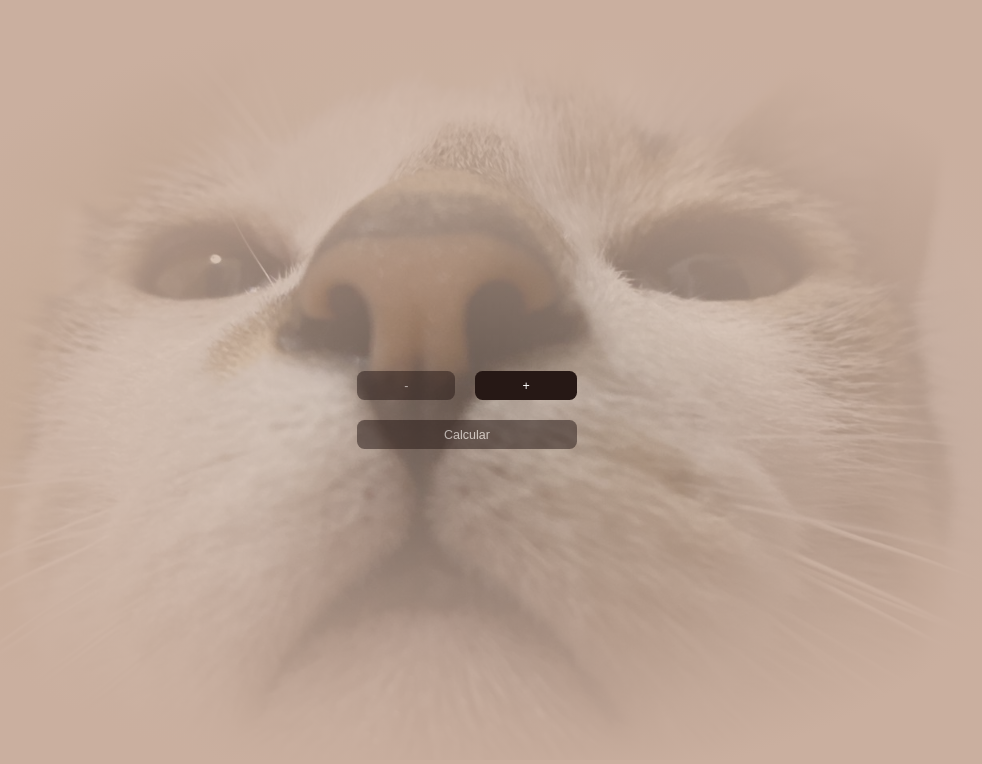
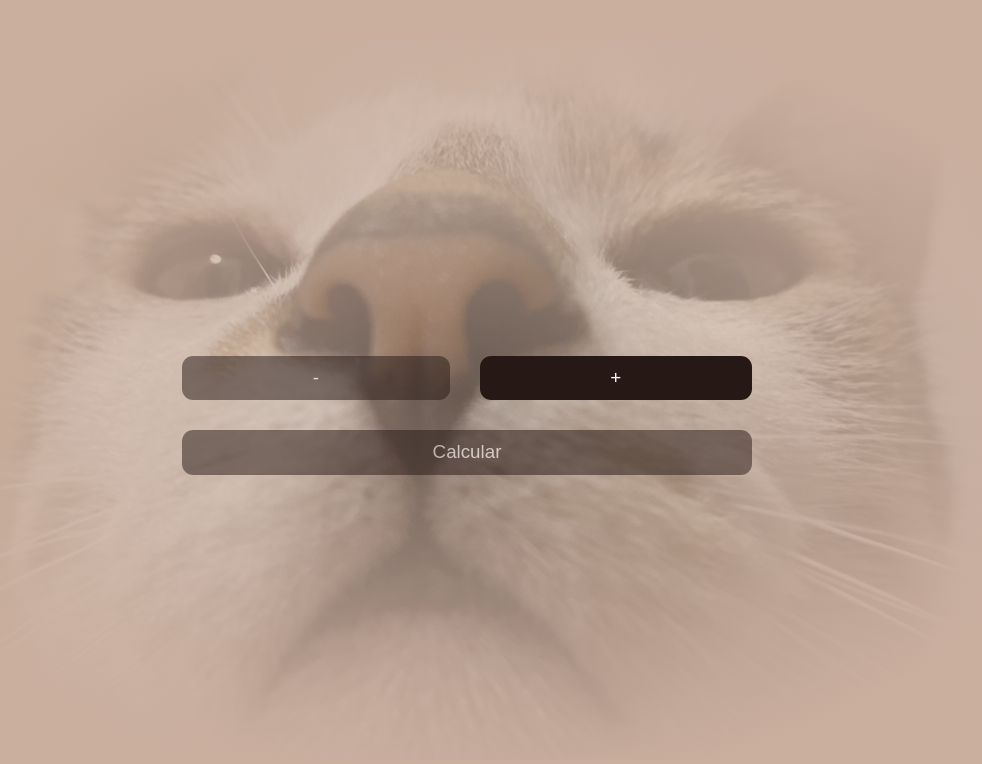
Before and after one commit to jcouth/lele-calculadora-pf, a React (Create React App) app: page / in a window 1280 px wide. Shown: the top 764 px of the page, without its empty margins (173-1155 px from the left). Built offline with nearby package versions, Linux system fonts and the light colour scheme.

Commit message:
feat: fix styles on desktop

```diff
--- a/src/styles.ts
+++ b/src/styles.ts
@@ -17,6 +17,7 @@ export const Container = styled.div`
 
   background-color: #caaf9f;
 
+  @media (min-width: 800px) {
     &::before {
       content: '';
       position: absolute;
@@ -51,6 +52,7 @@ export const Container = styled.div`
         #caaf9f 100%
       );
     }
+  }
 `;
 
 export const Title = styled.p`
@@ -65,6 +67,10 @@ export const Form = styled.form.attrs({
   display: grid;
   grid-template-rows: repeat(2, auto);
   row-gap: 2rem;
+
+  @media (min-width: 800px) {
+    zoom: 1.5;
+  }
 `;
 
 export const InputsWrapper = styled.div`
@@ -72,6 +78,10 @@ export const InputsWrapper = styled.div`
   grid-template-columns: repeat(3, 6rem);
   row-gap: 2rem;
   column-gap: 2rem;
+
+  @media (min-width: 800px) {
+    grid-template-columns: repeat(5, 6rem);
+  }
 `;
 
 export const ControlsWrapper = styled(InputsWrapper)`
```
Lines whose indentation alone changed are shown as unchanged.
